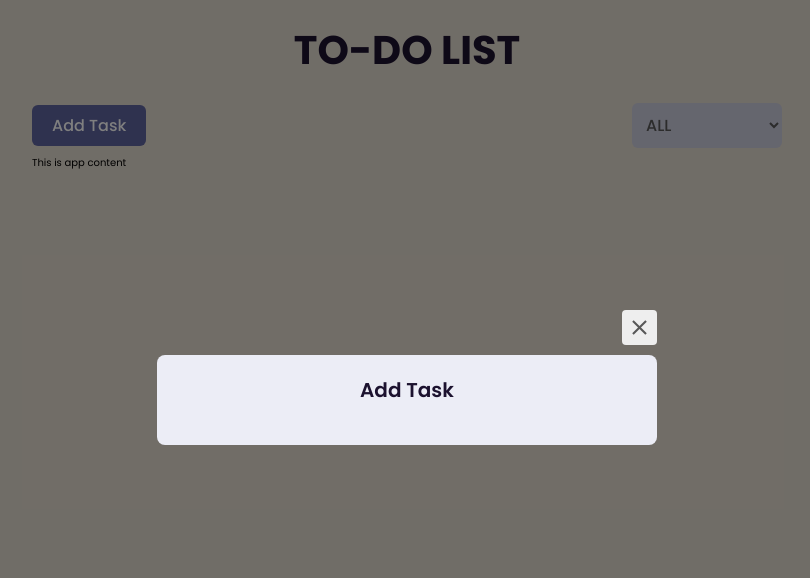
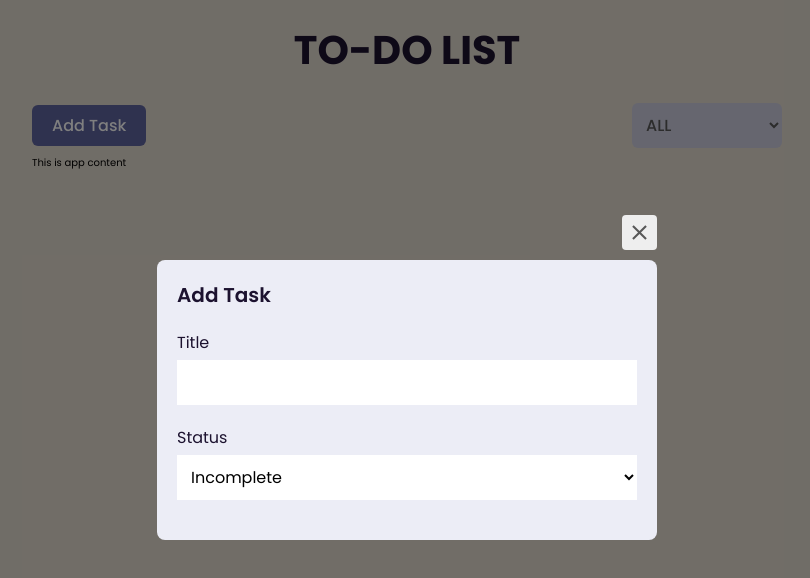
Before and after one commit to chan-kristine/Intern-Task, a React (Create React App) app: page / in a window 1280 px wide. Shown: the top 578 px of the page, without its empty margins (233-1043 px from the left). Built offline with nearby package versions, Linux system fonts and the light colour scheme; the HTML template or start-up script is replaced by a standard one.

Commit message:
done title fill out box and ststus button

```diff
--- a/src/components/TodoModal.js
+++ b/src/components/TodoModal.js
@@ -9,8 +9,19 @@ function TodoModal() {
         <div className={styles.closeButton}>
           <MdClose />
         </div>
-        <form>
+        <form className={styles.form}>
           <h1 className={styles.formTitle}>Add Task</h1>
+          <label htmlFor="title">
+            Title
+            <input type="text" id="title" />
+          </label>
+          <label htmlFor="status">
+            Status
+            <select name="status" id="status">
+              <option value="incomplete">Incomplete</option>
+              <option value="complete">Complete</option>
+            </select>
+          </label>
         </form>
       </div>
     </div>
```
